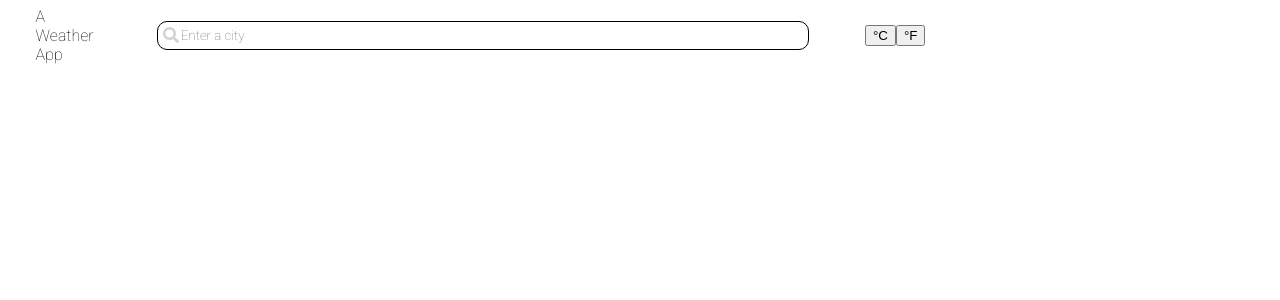
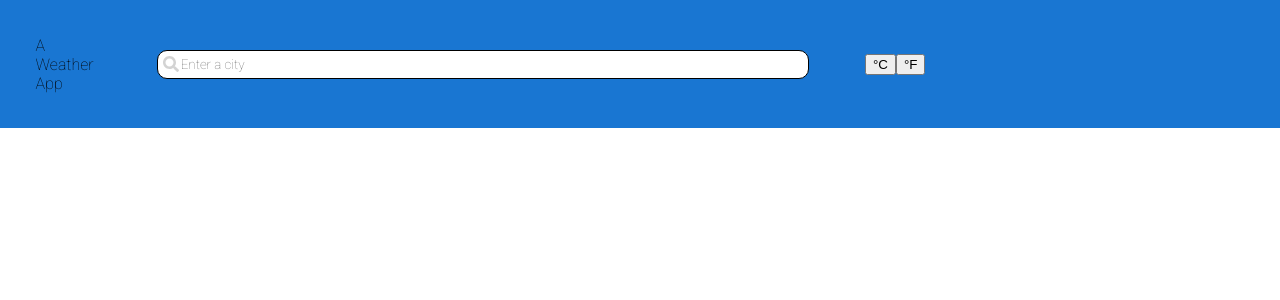
Before and after one commit to aaronkim662/a-weather-app, a React (Create React App) app: page / in a window 1280 px wide. Shown: the top 300 px of the page. Built offline with nearby package versions, Linux system fonts and the light colour scheme.

Commit message:
edited app style

```diff
--- a/src/weatherApp.sass
+++ b/src/weatherApp.sass
@@ -3,5 +3,5 @@
 #app-header
   @extend %display-flex
   align-items: center
-  height: 70px
-  // color: $secondary-color
+  background-color: $primary-color
+  margin-bottom: 10px
```
